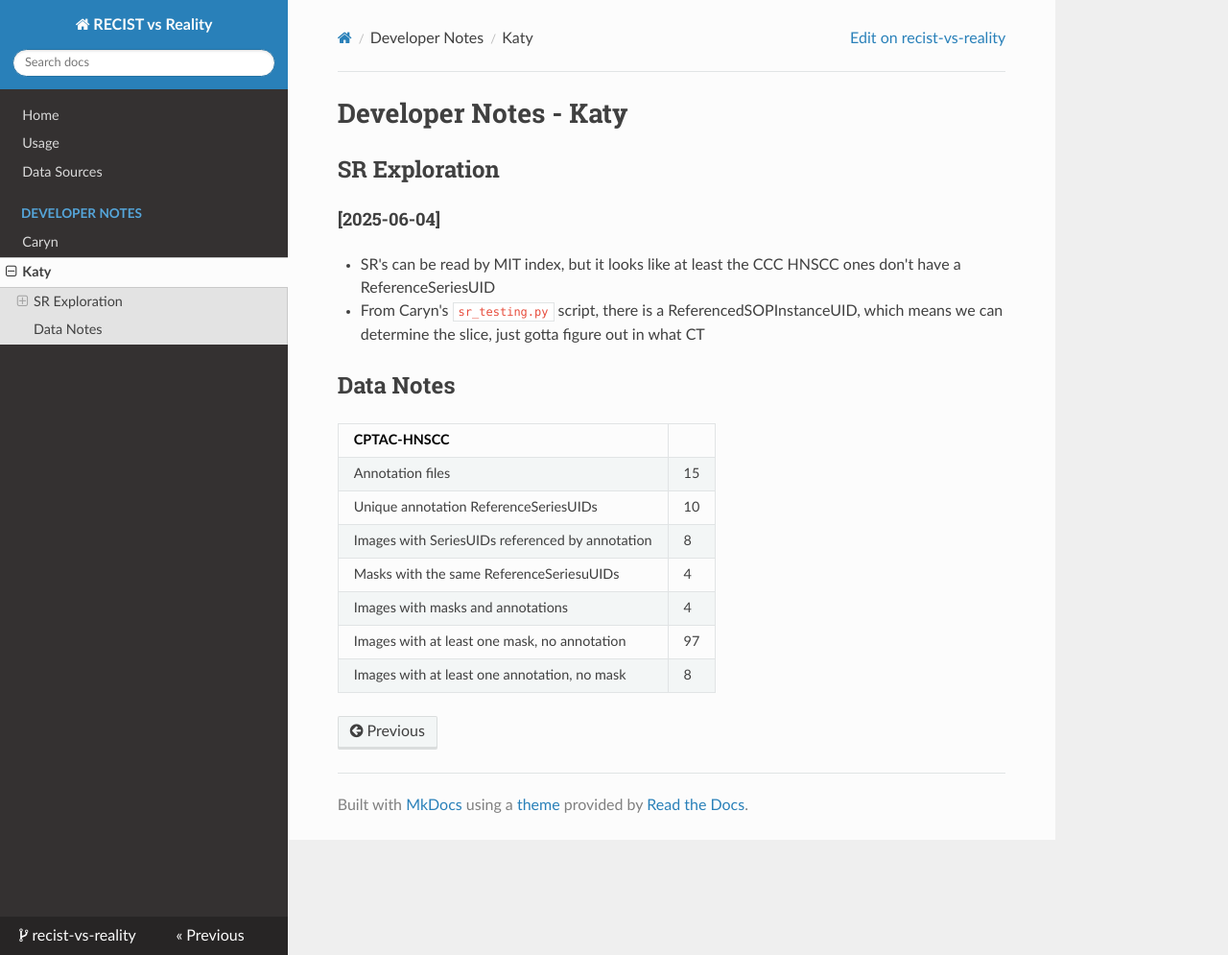
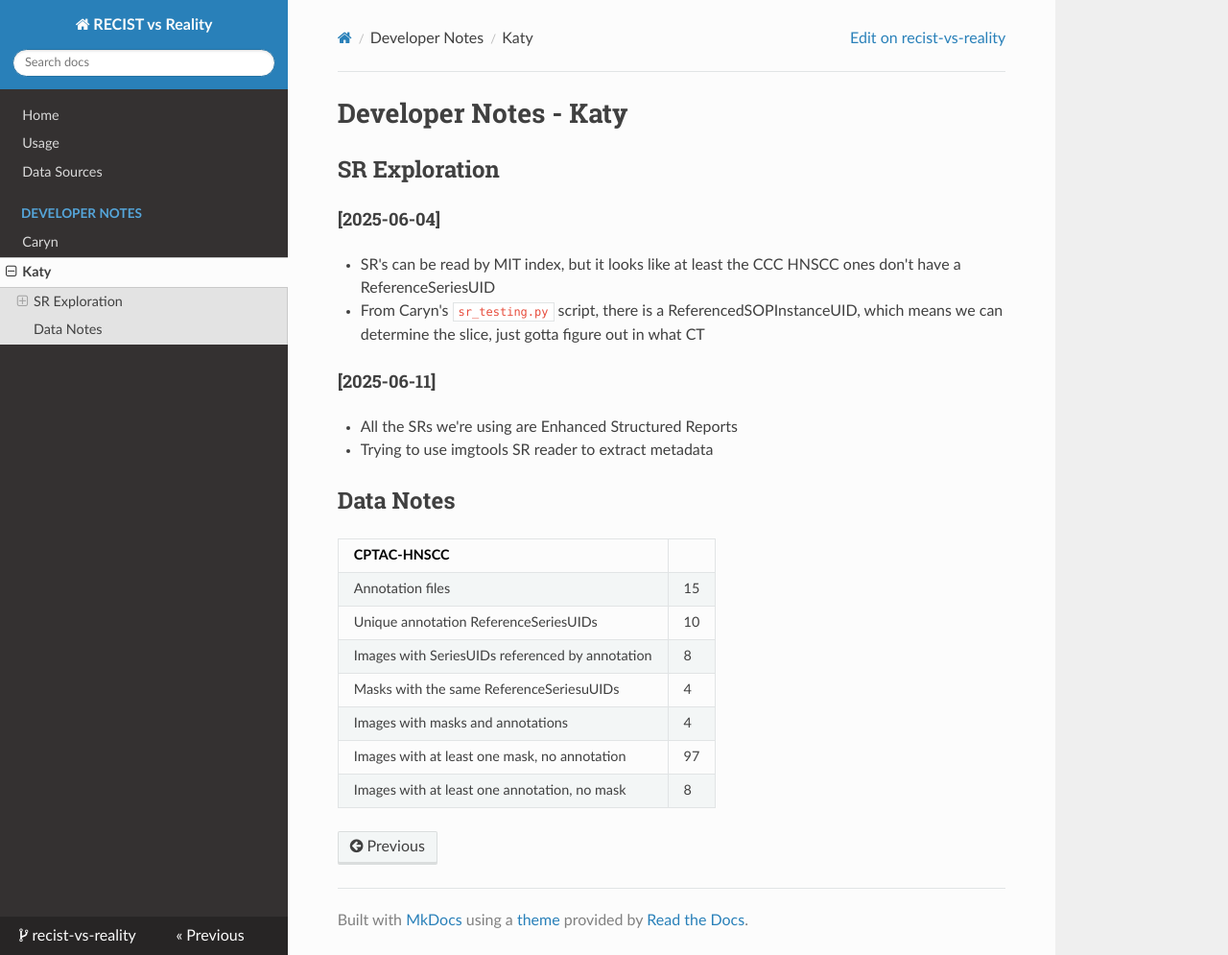
Before and after one commit to bhklab/recist-vs-reality, an MkDocs documentation site: the page built from docs/devnotes/devnotes_katy.md, in a window 1280 px wide and 995 px high. Shown: the whole window at 96% size. Built offline with MkDocs 1.6.1, drawn with Linux system fonts in a browser that asks for light colours; nearby versions of some CDN libraries.

Commit message:
docs: SR notes from Jun 11

```diff
--- a/docs/devnotes/devnotes_katy.md
+++ b/docs/devnotes/devnotes_katy.md
@@ -5,6 +5,10 @@
 #### [2025-06-04]
 * SR's can be read by MIT index, but it looks like at least the CCC HNSCC ones don't have a ReferenceSeriesUID
 * From Caryn's `sr_testing.py` script, there is a ReferencedSOPInstanceUID, which means we can determine the slice, just gotta figure out in what CT
+
+#### [2025-06-11]
+* All the SRs we're using are Enhanced Structured Reports
+* Trying to use imgtools SR reader to extract metadata
 
 
 ## Data Notes
```
